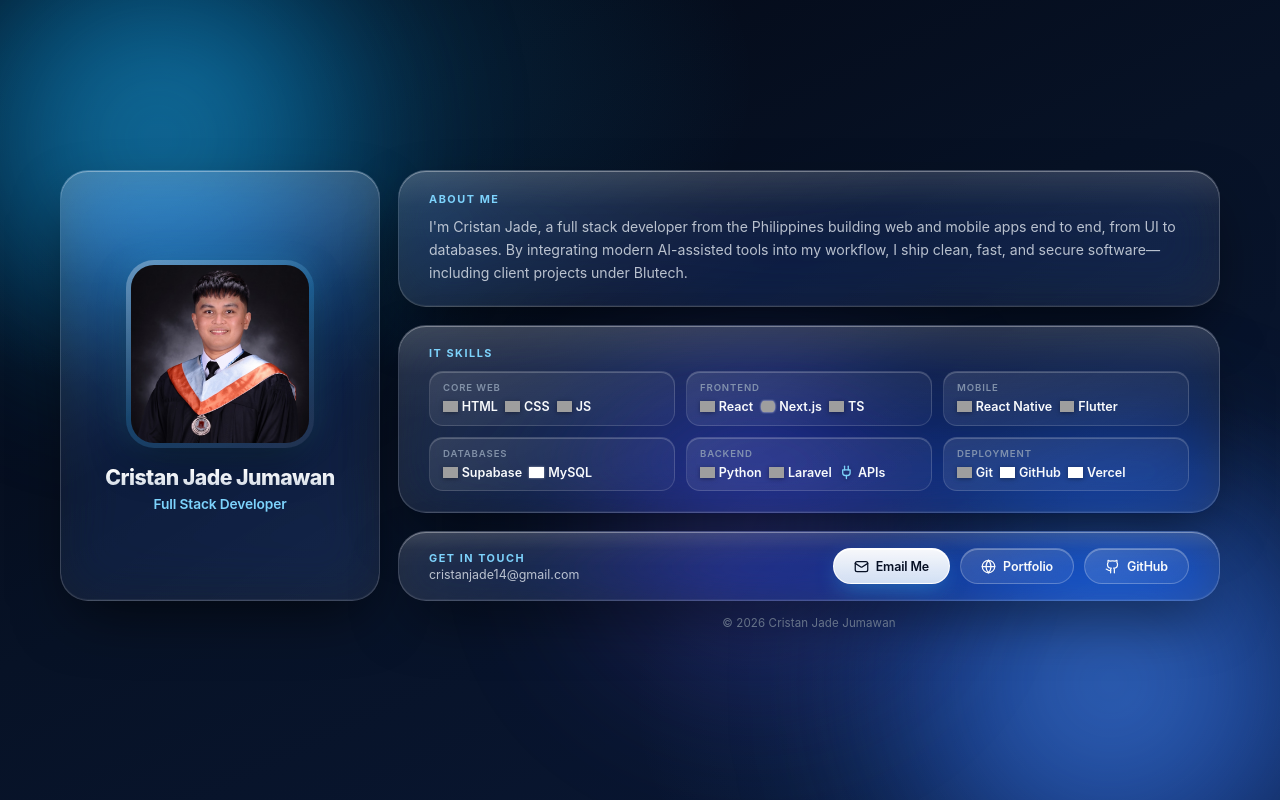
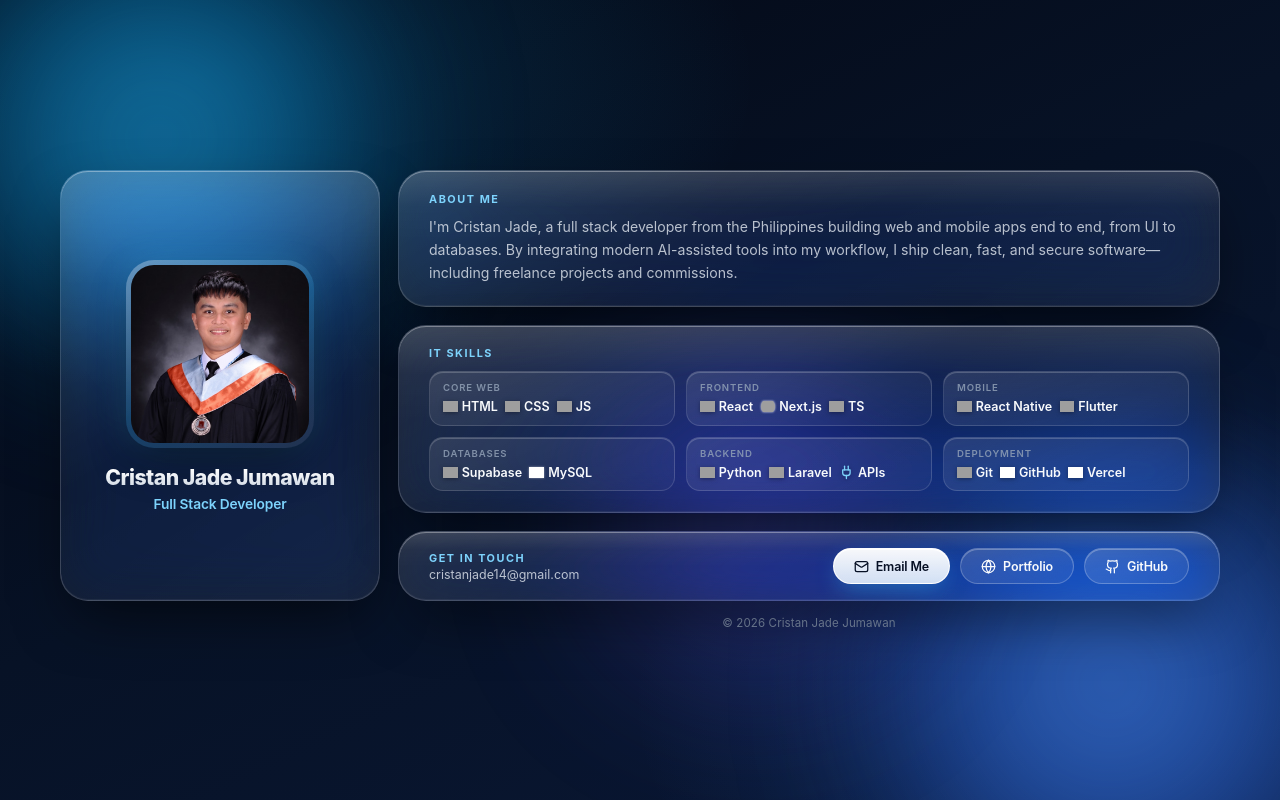
Before and after one commit to cristanjdev/about-me, a plain HTML site: page index.html in a window 1280 px wide. Drawn offline with Linux system fonts and the light colour scheme; grey boxes are pictures that could not be loaded.

Commit message:
Remove Blutech mention in About Me intro

```diff
--- a/index.html
+++ b/index.html
@@ -37,7 +37,7 @@
           <p>
             I'm Cristan Jade, a full stack developer from the Philippines building web and mobile
             apps end to end, from UI to databases. By integrating modern AI-assisted tools into my
-            workflow, I ship clean, fast, and secure software—including client projects under Blutech.
+            workflow, I ship clean, fast, and secure software—including freelance projects and commissions.
           </p>
         </section>
 
```
